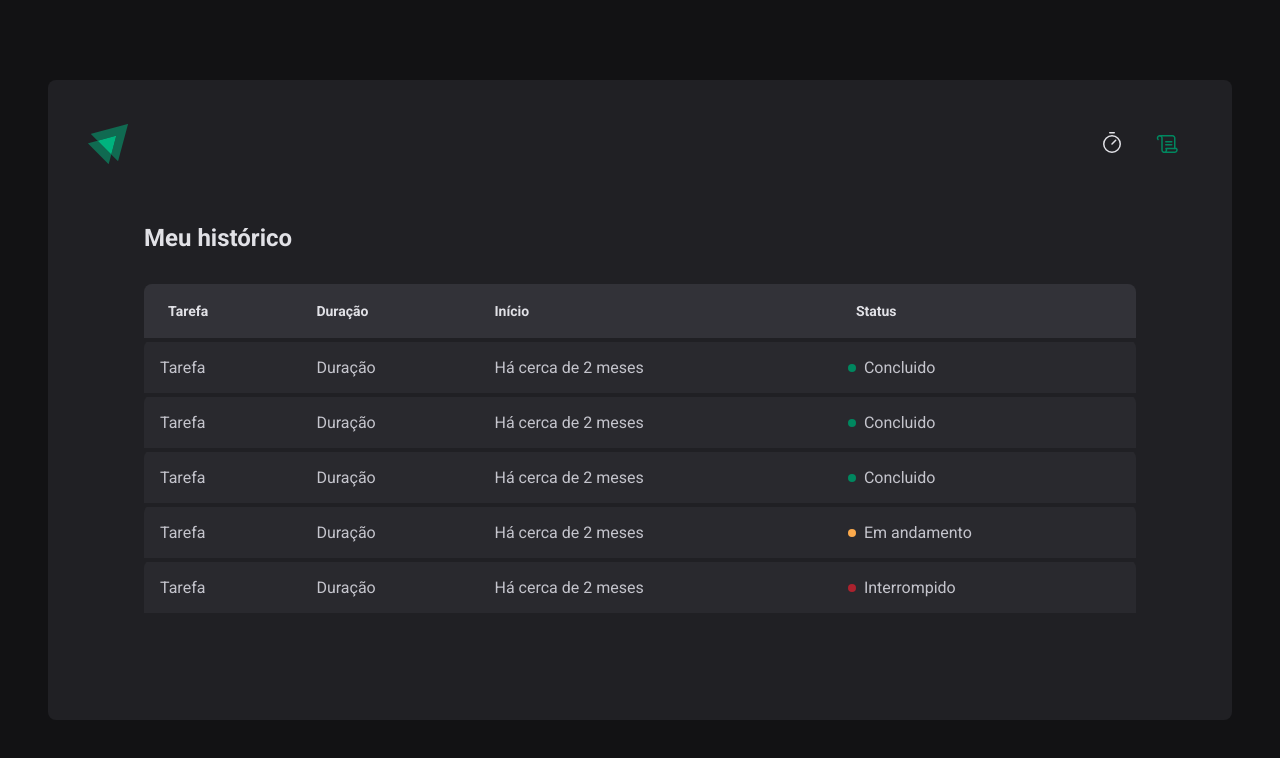
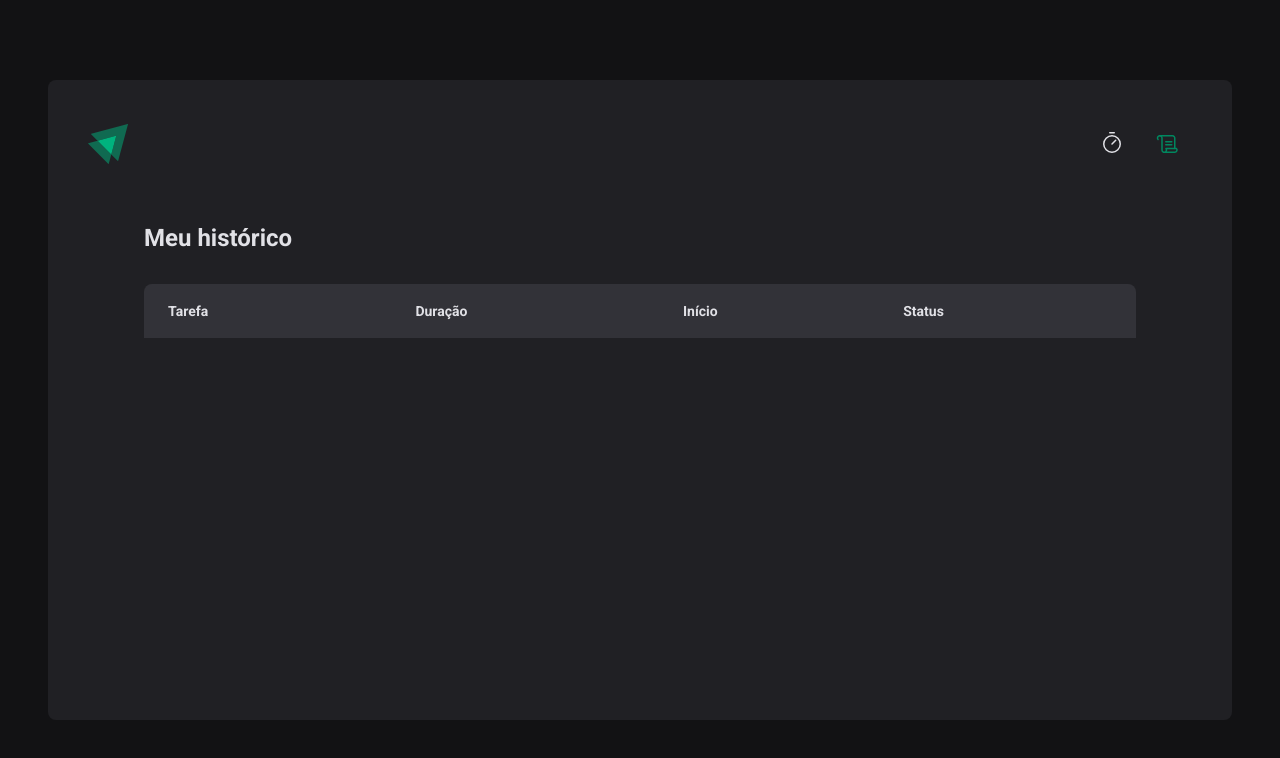
Before and after one commit to V-Matheus/ignite-timer, a React (Vite) app: page /history in a window 1280 px wide. Shown: the top 758 px of the page. Built offline with nearby package versions, Linux system fonts and the light colour scheme; a web font is replaced by a local one.

Commit message:
listagem do historico

```diff
--- a/src/pages/History/index.tsx
+++ b/src/pages/History/index.tsx
@@ -1,10 +1,9 @@
-import { useContext } from "react";
-import { HistoryContainer, HistoryList, Status } from "./styles";
-import { CycleContext } from "../../contexts/CyclesContext";
+import { useContext } from 'react';
+import { HistoryContainer, HistoryList, Status } from './styles';
+import { CycleContext } from '../../contexts/CyclesContext';
 
 export function History() {
-
-  const {cycles} = useContext(CycleContext)
+  const { cycles } = useContext(CycleContext);
 
   return (
     <HistoryContainer>
@@ -20,44 +19,31 @@
           </tr>
 
           <tbody>
-              <tr>
-                <td>Tarefa</td>
-                <td>Duração</td>
-                <td>Há cerca de 2 meses</td>
-                <td><Status statusColor="green">Concluido</Status></td>
+            {cycles.map((cycle) => {
+              return (
+                <tr key={cycle.id}>
+                  <td>{cycle.task}</td>
+                  <td>{cycle.minutesAmount} minutos</td>
+                  <td>{cycle.startDate.toISOString()}</td>
+                  <td>
+                    {cycle.fineshedDate && (
+                      <Status statusColor="green">Concluido</Status>
+                    )}
+
+                    {cycle.interruptedDate && (
+                      <Status statusColor="red">Interrompido</Status>
+                    )}
+
+                    {!cycle.interruptedDate && !cycle.interruptedDate && (
+                      <Status statusColor="yellow">Em andamento</Status>
+                    )}
+                  </td>
                 </tr>
-
-              <tr>
-                <td>Tarefa</td>
-                <td>Duração</td>
-                <td>Há cerca de 2 meses</td>
-                <td><Status statusColor="green">Concluido</Status></td>
-              </tr>
-
-              <tr>
-                <td>Tarefa</td>
-                <td>Duração</td>
-                <td>Há cerca de 2 meses</td>
-                <td><Status statusColor="green">Concluido</Status></td>
-              </tr>
-
-              <tr>
-                <td>Tarefa</td>
-                <td>Duração</td>
-                <td>Há cerca de 2 meses</td>
-                <td><Status statusColor="yellow">Em andamento</Status></td>
-
-              </tr>
-
-              <tr>
-                <td>Tarefa</td>
-                <td>Duração</td>
-                <td>Há cerca de 2 meses</td>
-                <td><Status statusColor="red">Interrompido</Status></td>
-              </tr>
+              );
+            })}
           </tbody>
         </table>
       </HistoryList>
     </HistoryContainer>
-    )
+  );
 }
```
Lines whose indentation alone changed are shown as unchanged.
